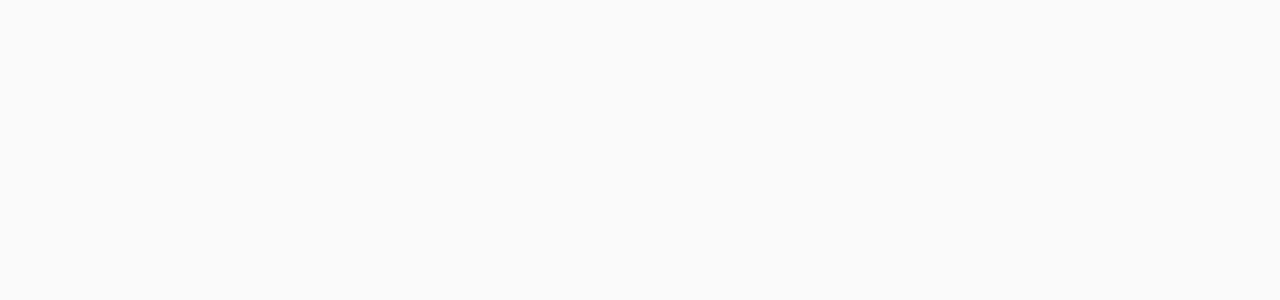
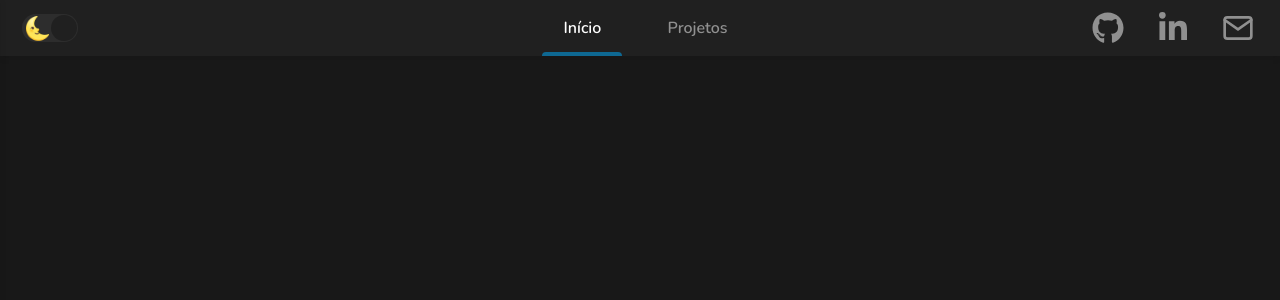
Before and after one commit to othiagodev/portfolio, a React (Create React App) app: page /h in a window 1280 px wide. Shown: the top 300 px of the page. Built offline with nearby package versions, Linux system fonts and the light colour scheme.

Commit message:
changed routes

```diff
--- a/src/routes.tsx
+++ b/src/routes.tsx
@@ -1,5 +1,5 @@
 import React from 'react';
-import { BrowserRouter, Switch, Route } from 'react-router-dom';
+import { BrowserRouter, Switch, Route, Redirect } from 'react-router-dom';
 
 import Home from './views/Home';
 import Project from './views/Project';
@@ -8,8 +8,9 @@
   return (
     <BrowserRouter>
       <Switch>
-        <Route path="/" exact component={Home} />
-        <Route path="/projetos" exact component={Project} />
+        <Route path="/p" exact component={Project} />
+        <Route path="/h" exact component={Home} />
+        <Redirect from="/*" to="/h" />
       </Switch>
     </BrowserRouter>
   );
```
Also changed, not shown: 1 other file (tests, documents, lock files or other folders).
